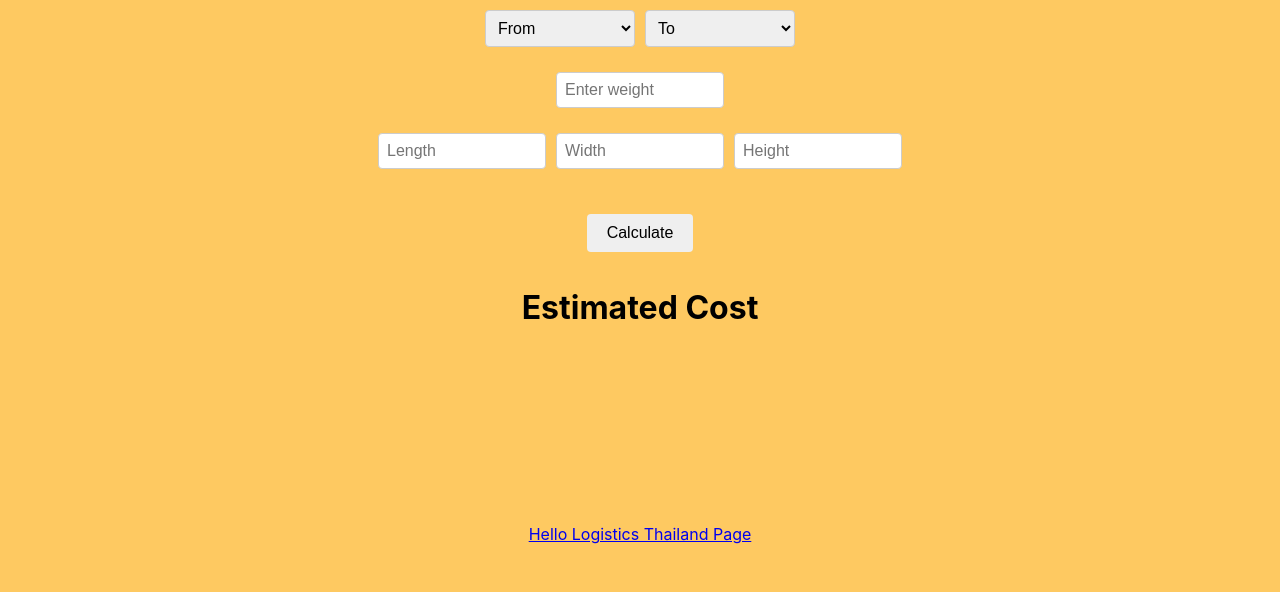
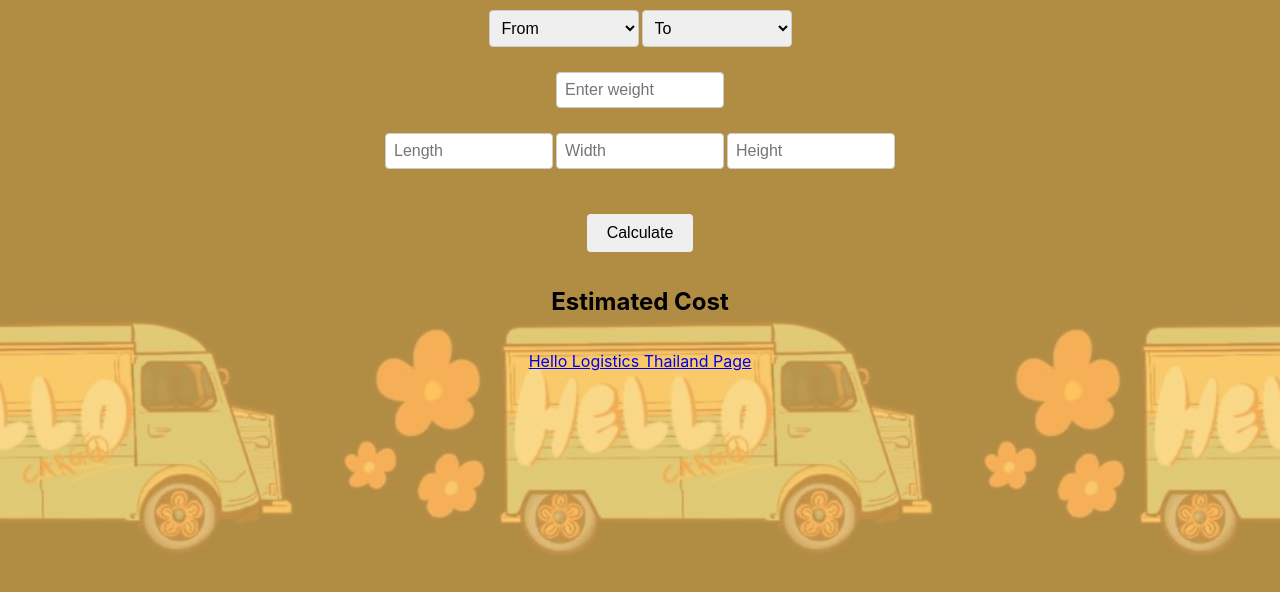
Before and after one commit to HelloHello1020/1-pcs-estimate-cost-calculator, a React (Create React App) app: page / in a window 1280 px wide. Shown: the top 592 px of the page. Built offline with nearby package versions, Linux system fonts and the light colour scheme.

Commit message:
project v3

```diff
--- a/src/App.js
+++ b/src/App.js
@@ -213,6 +213,7 @@ function App() {
 
   return (
     <div className="app">
+      <div className="overlay"></div>
       {/* From and To dropdowns */}
       <div className="dropdowns">
         <select
@@ -285,7 +286,7 @@ function App() {
         </button>
       </div>
 
-      <h1 className="estimate-cost" ref={estimateCost}>Estimated Cost</h1>
+      <h2 className="estimate-cost" ref={estimateCost}>Estimated Cost</h2>
       <a className="page-link" ref={pageLink} href="https://www.facebook.com/share/1Dsn9K7jrQ/?mibextid=wwXIfr" target="_blank">Hello Logistics Thailand Page</a>
     </div>
   );
--- a/src/style.css
+++ b/src/style.css
@@ -7,6 +7,19 @@
   gap: 15px;
   width: 100%;
 }
+
+.overlay {
+  position: absolute;
+  top: 0;
+  left: 0;
+  width: 100%;
+  height: 100%;
+  background: url(/hello-logistics_thailand_logo.jpg) center center/cover;
+  background-size: 50%;
+  opacity: 0.3;
+  z-index: -1;
+}
+
 
 select,
 input {
@@ -20,7 +33,7 @@ input {
 
 div {
   display: flex;
-  gap: 10px;
+  gap: 3px;
 }
 
 .from-dropdown,
@@ -47,7 +60,3 @@ button.calculate-button {
 .estimate-cost {
   text-align: center;
 }
-
-.page-link {
-  margin-top: 10rem;
-}
```
Also changed, not shown: hello-logistics_thailand_logo.jpg (added).
